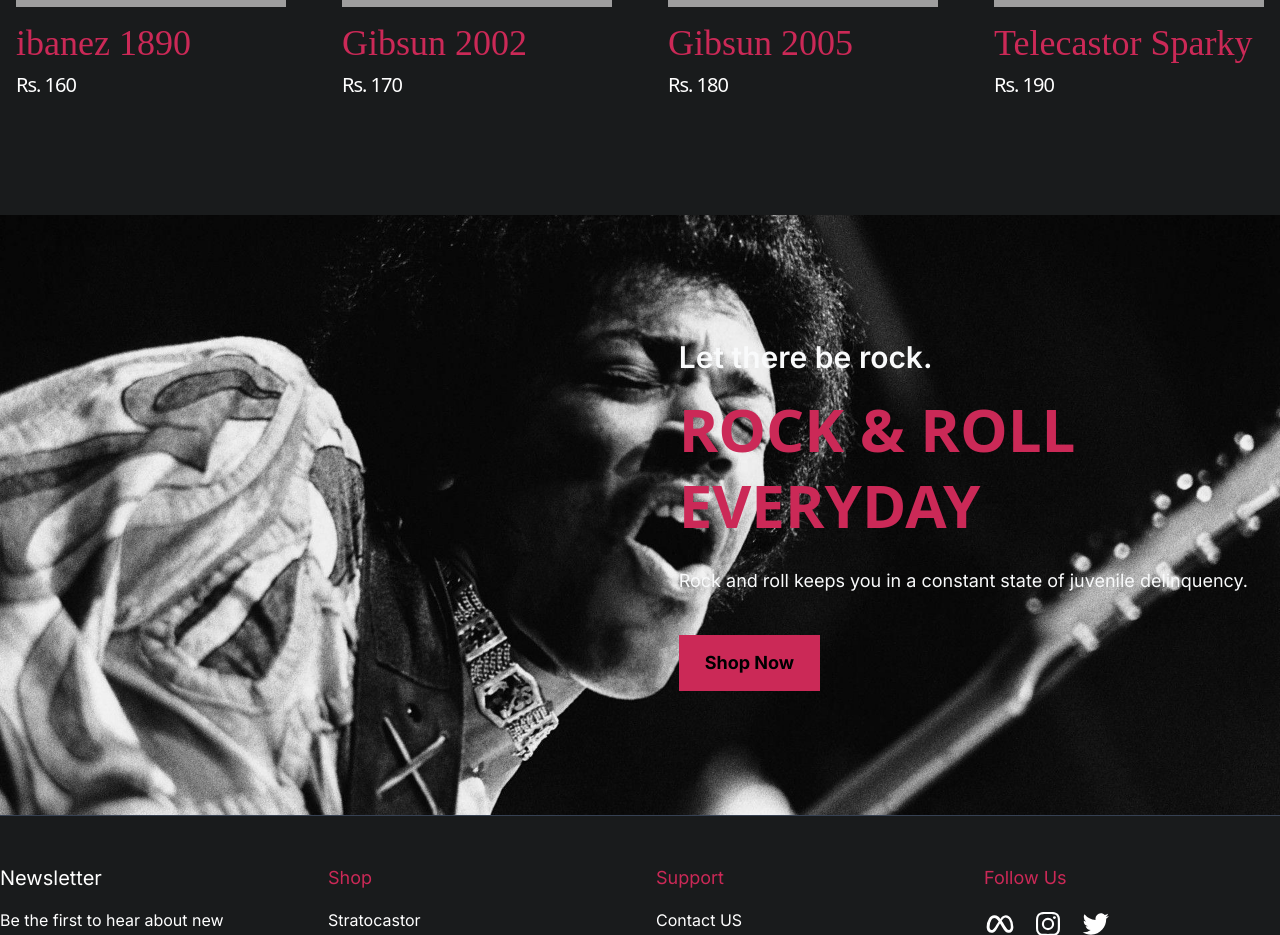
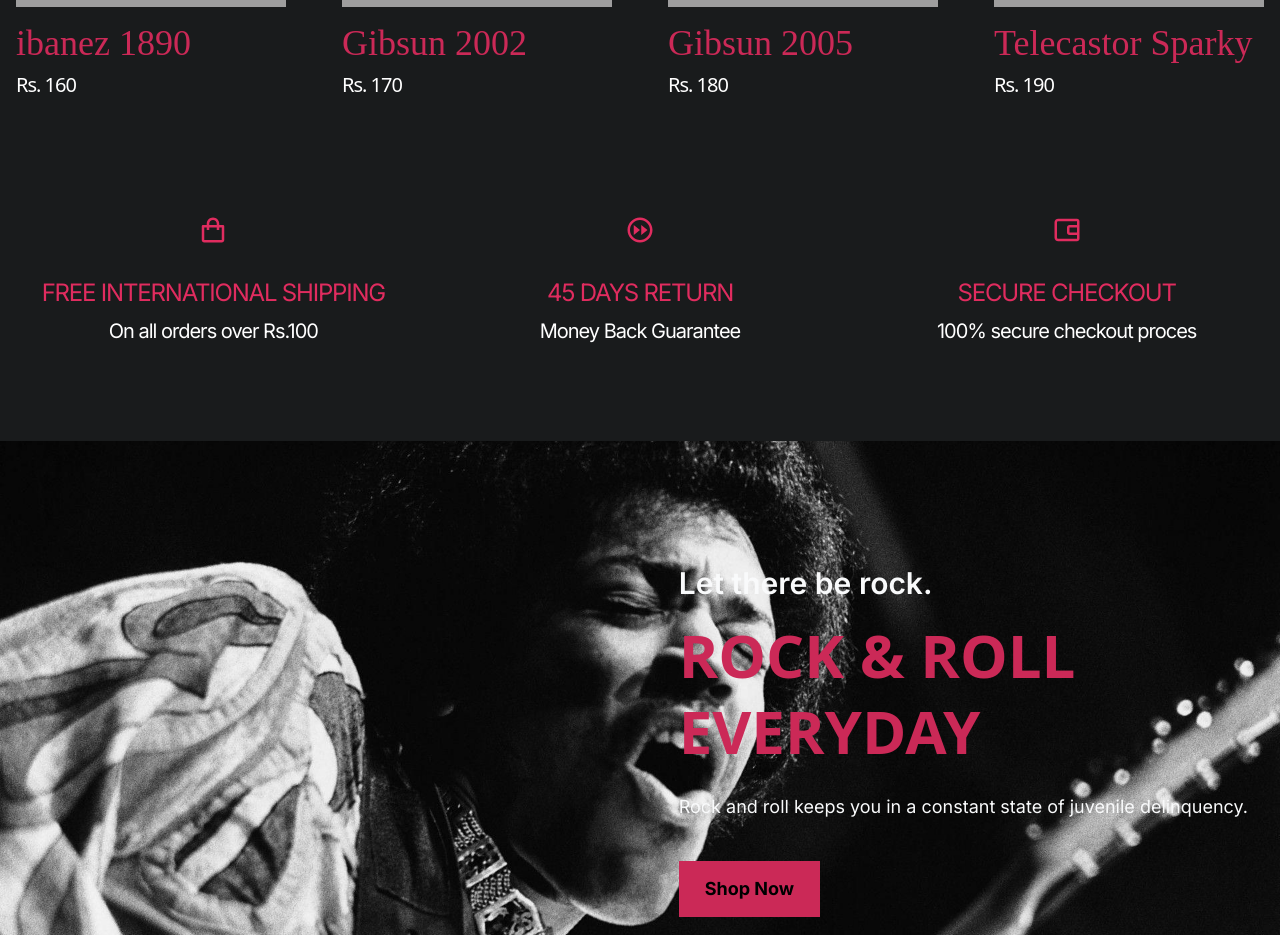
Before and after one commit to blackST4Rez/Ecommerce-Website, a React (Vite) app in the folder Frontend/: page / in a window 1280 px wide. Shown: the part 4960-5895 px from the top of the page. Built offline with nearby package versions, Linux system fonts and the light colour scheme; grey boxes are pictures that could not be loaded; a web font is replaced by a local one.

Commit message:
Featured Section was completed.

```diff
--- a/Frontend/src/components/Pages/Home.jsx
+++ b/Frontend/src/components/Pages/Home.jsx
@@ -1,5 +1,6 @@
 import Hero from "../Layout/Hero"
 import FeaturedCollection from "../Products/FeaturedCollection"
+import FeaturedSection from "../Products/FeaturedSection"
 import GuitarCollection from "../Products/GuitarCollection"
 import NewArrivals from "../Products/NewArrivals"
 import ProductDetails from "../Products/ProductDetails"
@@ -67,12 +68,13 @@ const Home = () => {
             <h2 className="navbarText text-6xl text-[#CB2957] text-center font-bold mb-4">Best Seller</h2>
             <ProductDetails />
 
-            <div className="container mx-auto mb-25">
+            <div className="container mx-auto mb-5">
                 <h2 className="navbarText text-5xl text-center font-bold mb-7 mt-5 text-[#CB2957]">
                     Above and Beyond
                 </h2>
                 <ProductGrid products={placeholderProducts} />
             </div>
+            <FeaturedSection />
             <FeaturedCollection />
         </div>
     )
--- /dev/null
+++ b/Frontend/src/components/Products/FeaturedSection.jsx
@@ -0,0 +1,37 @@
+import { BiFastForwardCircle, BiShoppingBag, BiWalletAlt } from "react-icons/bi"
+
+
+const FeaturedSection = () => {
+    return (
+        <section className="py-16 px-4 mb-8" >
+            <div className="container mx-auto grid grid-cols-1 md:grid-cols-3 gap-8 text-center">
+                {/* Feature 1 */}
+                <div className="flex flex-col items-center">
+                    <div className="p-4 mb-4">
+                        <BiShoppingBag className="text-3xl text-[#e02c5f]" />
+                    </div>
+                    <h4 className="tracking-tighter mb-2 text-[#e02c5f] text-2xl">FREE INTERNATIONAL SHIPPING</h4>
+                    <p className="text-white text-xl tracking-tighter">On all orders over Rs.100</p>
+                </div>
+                {/* Feature 2 */}
+                <div className="flex flex-col items-center">
+                    <div className="p-4 mb-4">
+                        <BiFastForwardCircle className="text-3xl text-[#e02c5f]" />
+                    </div>
+                    <h4 className="tracking-tighter mb-2 text-[#e02c5f] text-2xl">45 DAYS RETURN</h4>
+                    <p className="text-white text-xl tracking-tighter">Money Back Guarantee</p>
+                </div>
+                {/* Feature 3 */}
+                <div className="flex flex-col items-center">
+                    <div className="p-4 mb-4">
+                        <BiWalletAlt className="text-3xl text-[#e02c5f]" />
+                    </div>
+                    <h4 className="tracking-tighter mb-2 text-[#e02c5f] text-2xl">SECURE CHECKOUT</h4>
+                    <p className="text-white text-xl tracking-tighter">100% secure checkout proces</p>
+                </div>
+            </div>
+        </section>
+    )
+}
+
+export default FeaturedSection
```
